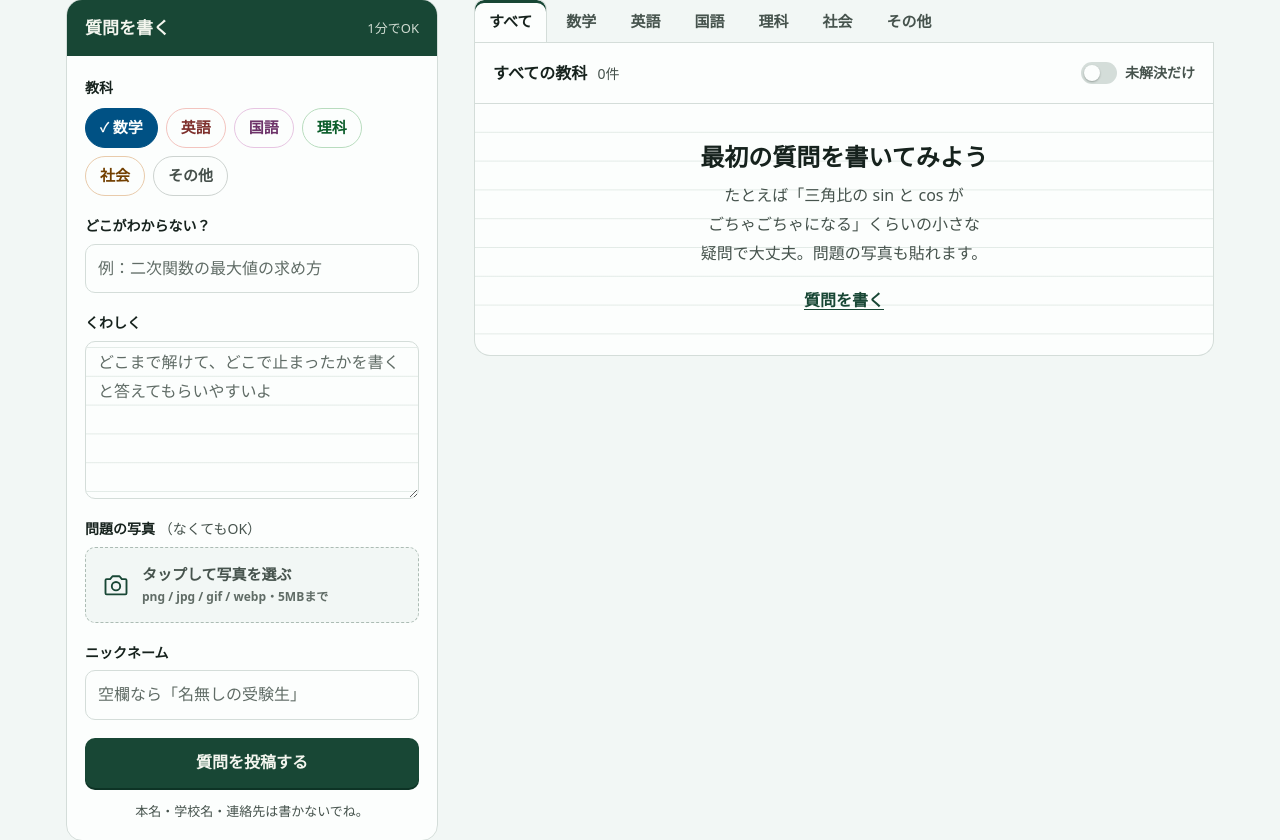
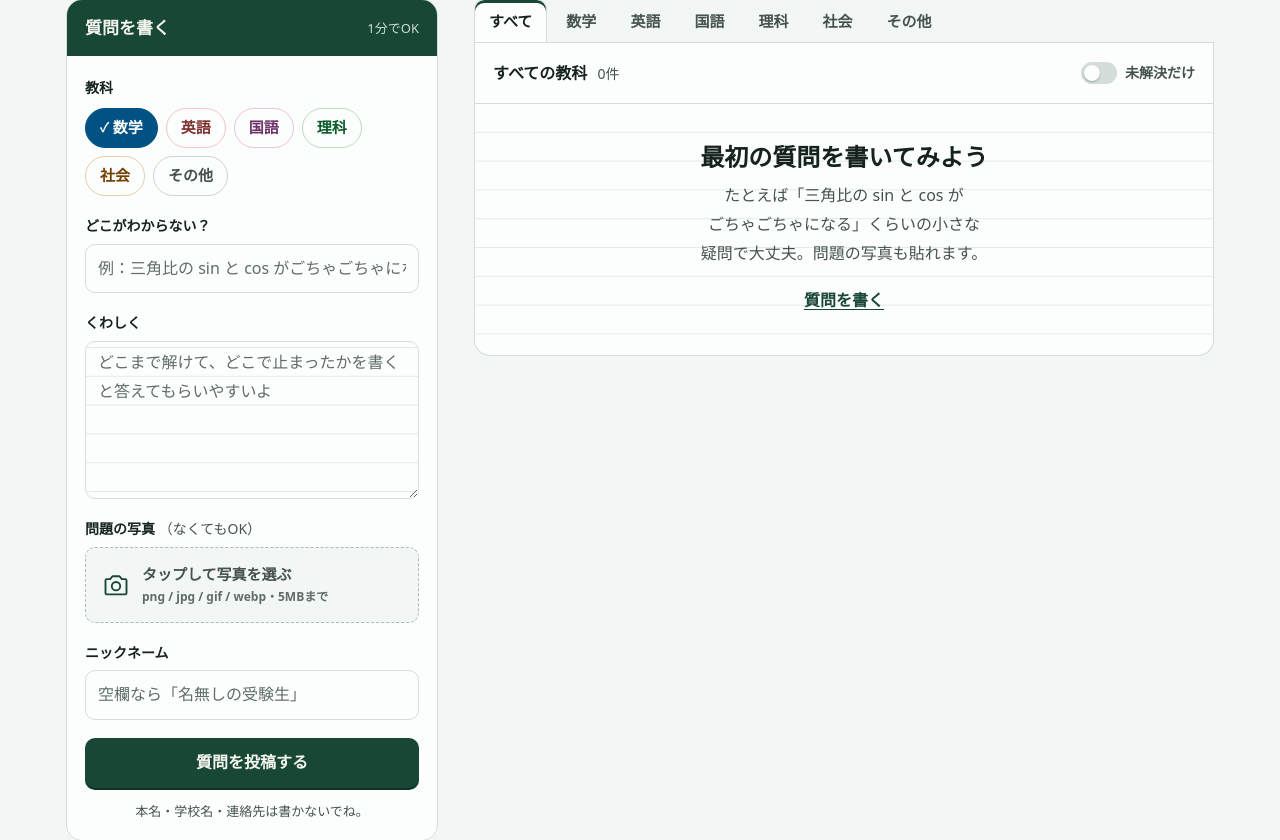
Before and after one commit to shun-chen620/test-help-board, a Flask app: page / in a window 1280 px wide. Shown: the part 258-1098 px from the top of the page. Run offline with Flask 3, Linux system fonts and the light colour scheme; some web fonts are replaced.

Commit message:
空の状態と入力例を教科ごとの例に変更
Co-Authored-By: Claude Opus 5.5 <noreply@anthropic.com>

```diff
--- a/templates/index.html
+++ b/templates/index.html
@@ -1,5 +1,13 @@
 {%- set slug = {"数学": "math", "英語": "eng", "国語": "jpn", "理科": "sci", "社会": "soc", "その他": "etc"} -%}
 {%- set wd = "月火水木金土日" -%}
+{%- set examples = {
+  "数学": "三角比の sin と cos がごちゃごちゃになる",
+  "英語": "現在完了と過去形の使い分けがわからない",
+  "国語": "古文の助動詞「けり」と「き」の違いがわからない",
+  "理科": "モル計算で単位がわからなくなる",
+  "社会": "鎌倉幕府の成立年がなぜ2つあるのかわからない",
+  "その他": "テスト前日の勉強の順番、どうしてる？",
+} -%}
 <!doctype html>
 <html lang="ja">
 <head>
@@ -56,7 +64,7 @@
           <div class="chips">
             {% for s in subjects %}
             <label class="chip s-{{ slug[s] }}">
-              <input type="radio" name="subject" value="{{ s }}" {% if (current or "数学") == s %}checked{% endif %}>
+              <input type="radio" name="subject" value="{{ s }}" data-example="例：{{ examples[s] }}" {% if (current or "数学") == s %}checked{% endif %}>
               <span>{{ s }}</span>
             </label>
             {% endfor %}
@@ -66,7 +74,7 @@
         <div class="field">
           <label for="f-title">どこがわからない？</label>
           <input id="f-title" name="title" maxlength="60" required autocomplete="off"
-                 placeholder="例：二次関数の最大値の求め方">
+                 placeholder="例：{{ examples[current or '数学'] }}">
         </div>
 
         <div class="field">
@@ -173,7 +181,7 @@
         <a class="link-btn" href="{{ board_url(current) }}">解決済みも表示する</a>
       {% else %}
         <p class="empty-title">{% if current %}{{ current }}の質問はまだありません{% else %}最初の質問を書いてみよう{% endif %}</p>
-        <p>たとえば「三角比の sin と cos がごちゃごちゃになる」くらいの小さな疑問で大丈夫。問題の写真も貼れます。</p>
+        <p>たとえば「{{ examples[current or "数学"] }}」くらいの小さな疑問で大丈夫。問題の写真も貼れます。</p>
         <a class="link-btn" href="#ask" data-open-composer>質問を書く</a>
       {% endif %}
     </div>
@@ -195,6 +203,10 @@
     composer.open = true;
     setTimeout(() => document.getElementById('f-title').focus(), 50);
   }));
+
+  const titleInput = document.getElementById('f-title');
+  document.querySelectorAll('input[name="subject"]').forEach(r =>
+    r.addEventListener('change', () => { titleInput.placeholder = r.dataset.example; }));
 
   const input = document.getElementById('f-image');
   const drop = document.getElementById('drop');
```
